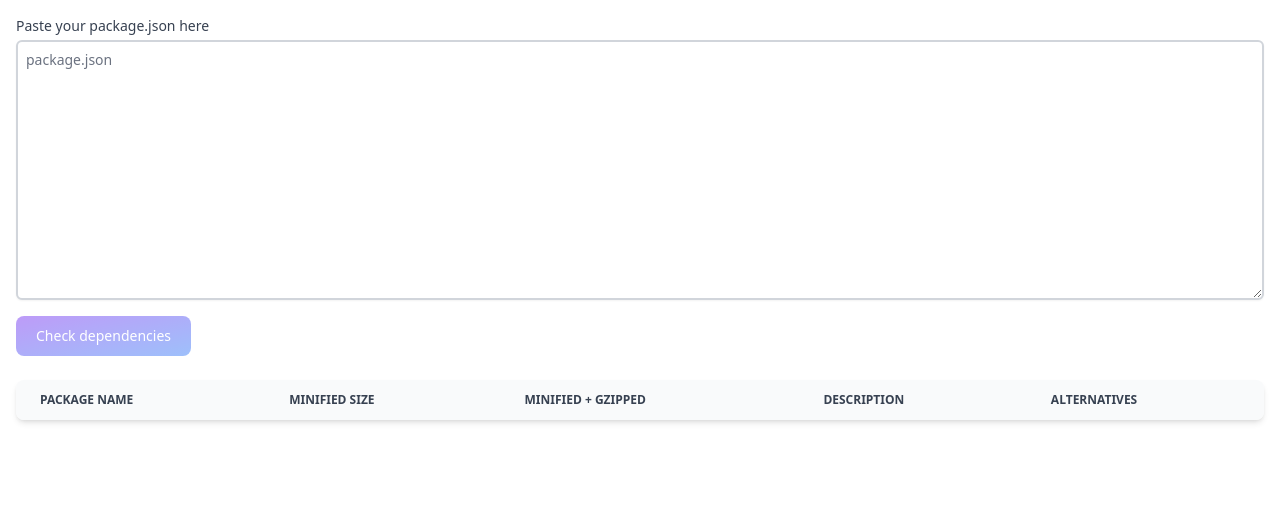
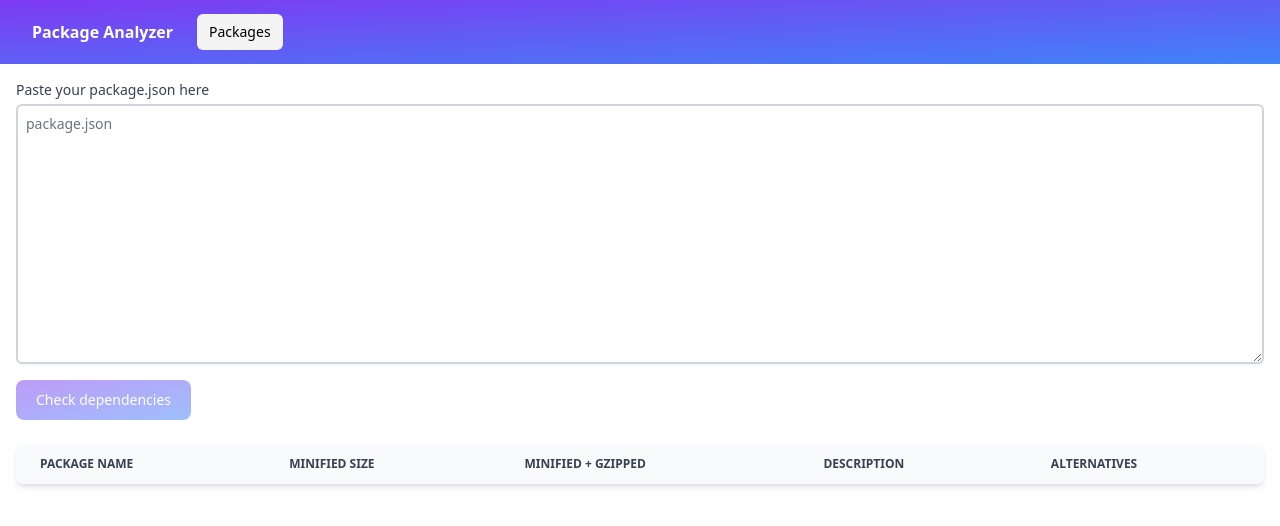
Before and after one commit to devarend/package-analyzer, a Next.js app: page / in a window 1280 px wide. Shown: the top 526 px of the page. Built offline with nearby package versions, Linux system fonts and the light colour scheme.

Commit message:
created Header and MobileMenu, added it to the index page

```diff
--- /dev/null
+++ b/src/components/Header/Header.tsx
@@ -0,0 +1,65 @@
+import { Disclosure } from "@headlessui/react";
+import { Bars3Icon, XMarkIcon } from "@heroicons/react/24/outline";
+import MobileMenu from "@/components/Header/MobileMenu";
+import { FC } from "react";
+
+export const navigation = [{ name: "Packages", href: "#", current: true }];
+
+export const classNames = (...classes: string[]) => {
+  return classes.filter(Boolean).join(" ");
+};
+
+const Header: FC = () => {
+  return (
+    <Disclosure
+      as="nav"
+      className="bg-gradient-to-br from-purple-600 to-blue-500"
+    >
+      {({ open }) => (
+        <>
+          <div className="mx-auto px-2 sm:px-6 lg:px-8">
+            <div className="relative flex h-16 items-center justify-between">
+              <div className="absolute inset-y-0 left-0 flex items-center sm:hidden">
+                <Disclosure.Button className="inline-flex items-center justify-center rounded-md p-2 text-zinc-200 hover:bg-zinc-200 hover:text-black focus:outline-none focus:ring-2 focus:ring-inset focus:ring-white">
+                  <span className="sr-only">Open main menu</span>
+                  {open ? (
+                    <XMarkIcon className="block h-6 w-6" aria-hidden="true" />
+                  ) : (
+                    <Bars3Icon className="block h-6 w-6" aria-hidden="true" />
+                  )}
+                </Disclosure.Button>
+              </div>
+              <div className="flex flex-1 items-center justify-center sm:items-stretch sm:justify-start">
+                <div className="flex flex-shrink-0 items-center">
+                  <h1 className={"text-white font-bold"}>Package Analyzer</h1>
+                </div>
+                <div className="hidden sm:ml-6 sm:block">
+                  <div className="flex space-x-4">
+                    {navigation.map((item) => (
+                      <a
+                        key={item.name}
+                        href={item.href}
+                        className={classNames(
+                          item.current
+                            ? "bg-zinc-100"
+                            : "text-zinc-200 hover:bg-zinc-200 hover:text-black",
+                          "px-3 py-2 rounded-md text-sm font-medium"
+                        )}
+                        aria-current={item.current ? "page" : undefined}
+                      >
+                        {item.name}
+                      </a>
+                    ))}
+                  </div>
+                </div>
+              </div>
+            </div>
+          </div>
+          <MobileMenu />
+        </>
+      )}
+    </Disclosure>
+  );
+};
+
+export default Header;
--- /dev/null
+++ b/src/components/Header/MobileMenu.tsx
@@ -0,0 +1,30 @@
+import { FC } from "react";
+import { Disclosure } from "@headlessui/react";
+import { classNames, navigation } from "@/components/Header/Header";
+
+const MobileMenu: FC = () => {
+  return (
+    <Disclosure.Panel className="sm:hidden">
+      <div className="space-y-1 px-2 pt-2 pb-3">
+        {navigation.map((item) => (
+          <Disclosure.Button
+            key={item.name}
+            as="a"
+            href={item.href}
+            className={classNames(
+              item.current
+                ? "bg-zinc-100"
+                : "text-zinc-200 hover:bg-zinc-200 hover:text-black",
+              "block px-3 py-2 rounded-md text-base font-medium"
+            )}
+            aria-current={item.current ? "page" : undefined}
+          >
+            {item.name}
+          </Disclosure.Button>
+        ))}
+      </div>
+    </Disclosure.Panel>
+  );
+};
+
+export default MobileMenu;
--- a/src/pages/index.tsx
+++ b/src/pages/index.tsx
@@ -9,6 +9,7 @@
   fetchSimilarPackages,
 } from "@/services/bundlePhobiaService";
 import DependencyResult from "@/components/DependencyResult";
+import Header from "@/components/Header/Header";
 
 const avoidCheckingDependencies = [
   "react",
@@ -95,6 +96,7 @@
         <link rel="icon" href="/favicon.ico" />
       </Head>
       <main>
+        <Header />
         <div className={"p-4"}>
           <div>
             <label
```
